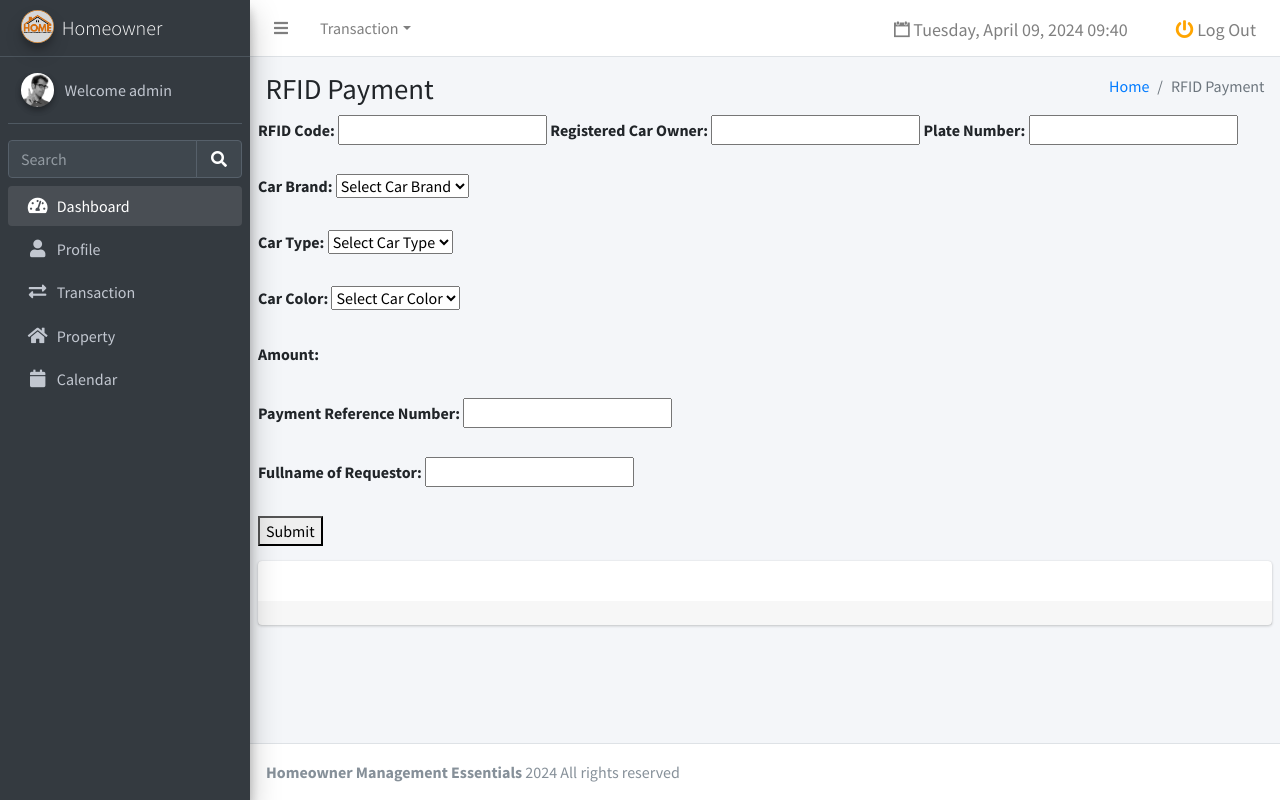
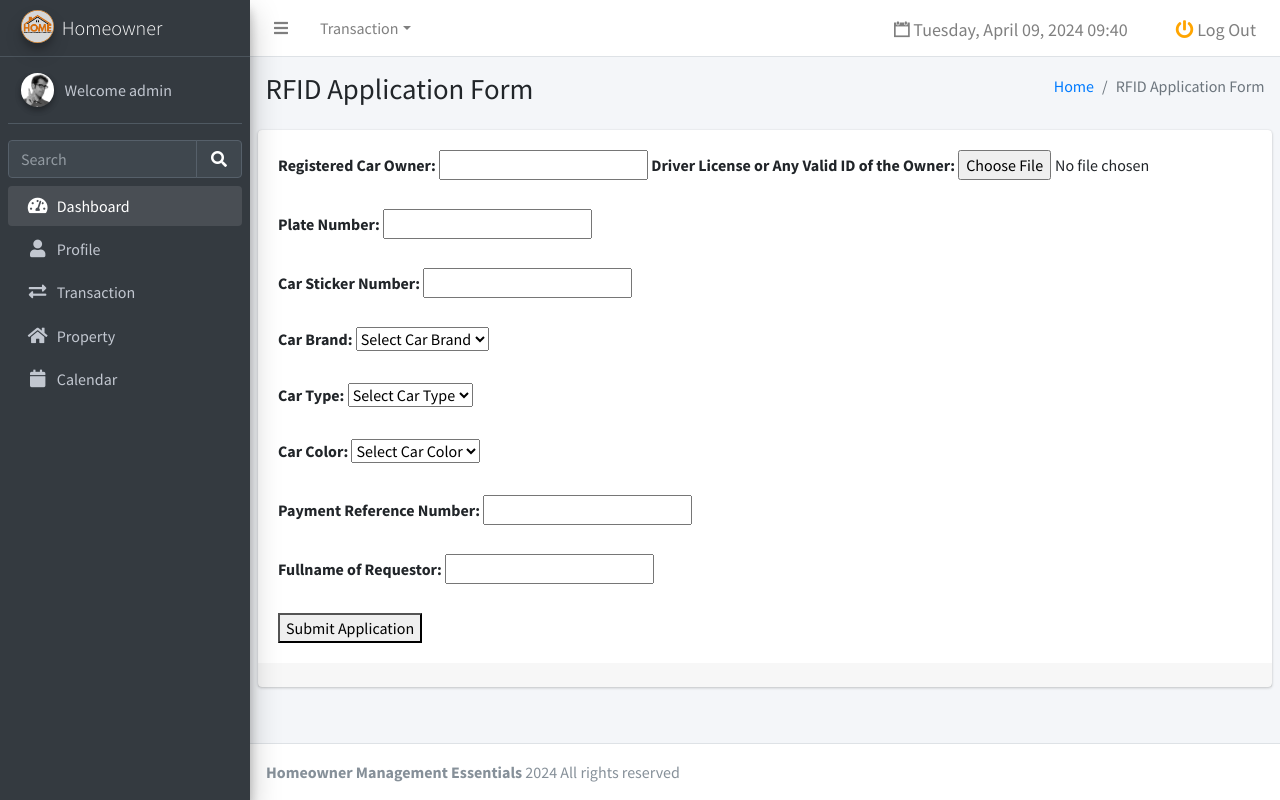
Before and after one commit to Tabornok16/Homeowners-Manangement-System, a PHP site: page /homeowner/rfid.php in a window 1280 px wide. Run offline with PHP 8.4, Linux system fonts and the light colour scheme; a user stored in the database is signed in; some libraries are stand-ins or nearby versions.

Commit message:
Update Car Type & Car Color

```diff
--- a/admin/carsticker.php
+++ b/admin/carsticker.php
@@ -55,7 +55,7 @@
                 <option value="Hatchback">Hatchback</option>
                 <option value="Other">Other</option>
             </select>
-            <input type="text" id="cColorText" name="cColor" style="display: none;" placeholder="Enter Other Car Color"><br><br>
+            <input type="text" id="cTypeText" name="cType" style="display: none;" placeholder="Enter Other Car Type"><br><br>
 
             <label for="cColor">Car Color:</label>
             <select id="cColorSelect" name="cColor" required onchange="toggleTextInput('cColorSelect', 'cColorText')">
@@ -66,7 +66,7 @@
                 <option value="blue">Blue</option>
                 <option value="Other">Other</option>
             </select>
-            <input type="text" id="cTypeText" name="cType" style="display: none;" placeholder="Enter Other Car Type"><br><br>
+            <input type="text" id="cColorText" name="cColor" style="display: none;" placeholder="Enter Other Car Color"><br><br>
 
 
 
--- a/admin/rfid.php
+++ b/admin/rfid.php
@@ -47,7 +47,7 @@
                 <option value="Hatchback">Hatchback</option>
                 <option value="Other">Other</option>
             </select>
-            <input type="text" id="cColorText" name="cColor" style="display: none;" placeholder="Enter Other Car Color"><br><br>
+            <input type="text" id="cBrandText" name="cBrand" style="display: none;" placeholder="Enter Other Car Type"><br><br>
 
             <label for="cColor">Car Color:</label>
             <select id="cColorSelect" name="cColor" required onchange="toggleTextInput('cColorSelect', 'cColorText')">
@@ -58,7 +58,7 @@
                 <option value="blue">Blue</option>
                 <option value="Other">Other</option>
             </select>
-            <input type="text" id="cTypeText" name="cType" style="display: none;" placeholder="Enter Other Car Type"><br><br>
+            <input type="text" id="cColorText" name="cColor" style="display: none;" placeholder="Enter Other Car Color"><br><br>
 
 
 
--- a/homeowner/carsticker.php
+++ b/homeowner/carsticker.php
@@ -60,7 +60,7 @@
                 <option value="Hatchback">Hatchback</option>
                 <option value="Other">Other</option>
             </select>
-            <input type="text" id="cColorText" name="cColor" style="display: none;" placeholder="Enter Other Car Color"><br><br>
+            <input type="text" id="cTypeText" name="cType" style="display: none;" placeholder="Enter Other Car Type"><br><br>
 
             <label for="cColor">Car Color:</label>
             <select id="cColorSelect" name="cColor" required onchange="toggleTextInput('cColorSelect', 'cColorText')">
@@ -71,7 +71,7 @@
                 <option value="blue">Blue</option>
                 <option value="Other">Other</option>
             </select>
-            <input type="text" id="cTypeText" name="cType" style="display: none;" placeholder="Enter Other Car Type"><br><br>
+            <input type="text" id="cColorText" name="cColor" style="display: none;" placeholder="Enter Other Car Color"><br><br>
 
             <label for="officialReceipt">Upload Official Receipt (OR):</label>
             <input type="file" id="officialReceipt" name="officialReceipt" accept=".pdf,.doc,.docx,.jpg,.jpeg,.png" required>
--- a/homeowner/rfid.php
+++ b/homeowner/rfid.php
@@ -9,23 +9,39 @@
         <div class="container-fluid">
             <div class="row mb-2">
                 <div class="col-sm-6">
-                    <h1>RFID Payment</h1>
+                    <h1>RFID Application Form</h1>
                 </div>
                 <div class="col-sm-6">
                     <ol class="breadcrumb float-sm-right">
                         <li class="breadcrumb-item"><a href="./index.php">Home</a></li>
-                        <li class="breadcrumb-item active">RFID Payment</li>
+                        <li class="breadcrumb-item active">RFID Application Form</li>
                     </ol>
                 </div>
             </div>
         </div><!-- /.container-fluid -->
-        <form action="transactions.php" method="POST">
-            <label for="rfid">RFID Code:</label>
-            <input type="text" id="rfid" name="rfid" required>
+    </section>
+
+    <!-- Main content -->
+    <section class="content">
+
+        <!-- Default box -->
+        <div class="card">
+            <div class="card-body">
+            <form action="transactions.php" method="POST">
+            <!-- <label for="rfid">RFID Code:</label>
+            <input type="text" id="rfid" name="rfid" required> -->
             <label for="cOwner">Registered Car Owner:</label>
             <input type="text" id="cOwner" name="cOwner" required>
+
+            <label for="validId">Driver License or Any Valid ID of the Owner:</label>
+            <input type="file" id="validId" name="validId" accept=".pdf,.doc,.docx,.jpg,.jpeg,.png" required>
+            <br><br>
+
             <label for="cOwner">Plate Number:</label>
             <input type="text" id="pNumber" name="pNumber" required><br><br>
+
+            <label for="carSticker">Car Sticker Number:</label>
+            <input type="text" id="carSticker" name="carSticker" required><br><br>
 
             <label for="cBrand">Car Brand:</label>
             <select id="cBrandSelect" name="cBrand" required onchange="toggleTextInput('cBrandSelect', 'cBrandText')">
@@ -47,7 +63,7 @@
                 <option value="Hatchback">Hatchback</option>
                 <option value="Other">Other</option>
             </select>
-            <input type="text" id="cColorText" name="cColor" style="display: none;" placeholder="Enter Other Car Color"><br><br>
+            <input type="text" id="cTypeText" name="cType" style="display: none;" placeholder="Enter Other Car Type"><br><br>
 
             <label for="cColor">Car Color:</label>
             <select id="cColorSelect" name="cColor" required onchange="toggleTextInput('cColorSelect', 'cColorText')">
@@ -58,12 +74,12 @@
                 <option value="blue">Blue</option>
                 <option value="Other">Other</option>
             </select>
-            <input type="text" id="cTypeText" name="cType" style="display: none;" placeholder="Enter Other Car Type"><br><br>
+            <input type="text" id="cColorText" name="cColor" style="display: none;" placeholder="Enter Other Car Color"><br><br>
 
 
 
-            <label for="amount">Amount:</label>
-            <span id="amount" name="amount" required></span><br><br>
+            <!-- <label for="amount">Amount:</label>
+            <span id="amount" name="amount" required></span><br><br> -->
 
             <label for="refNum">Payment Reference Number:</label>
             <input type="text" id="refNum" name="refNum" required><br><br>
@@ -71,7 +87,7 @@
             <label for="requestor">Fullname of Requestor:</label>
             <input type="text" id="requestor" name="requestor" required><br><br>
 
-            <button type="submit">Submit</button>
+            <button type="submit">Submit Application</button>
         </form>
 
         <script>
@@ -103,16 +119,6 @@
                     .catch(error => console.error('Error:', error));
             }
         </script>
-
-    </section>
-
-    <!-- Main content -->
-    <section class="content">
-
-        <!-- Default box -->
-        <div class="card">
-            <div class="card-body">
-
             </div>
             <!-- /.card-body -->
             <div class="card-footer">
```
